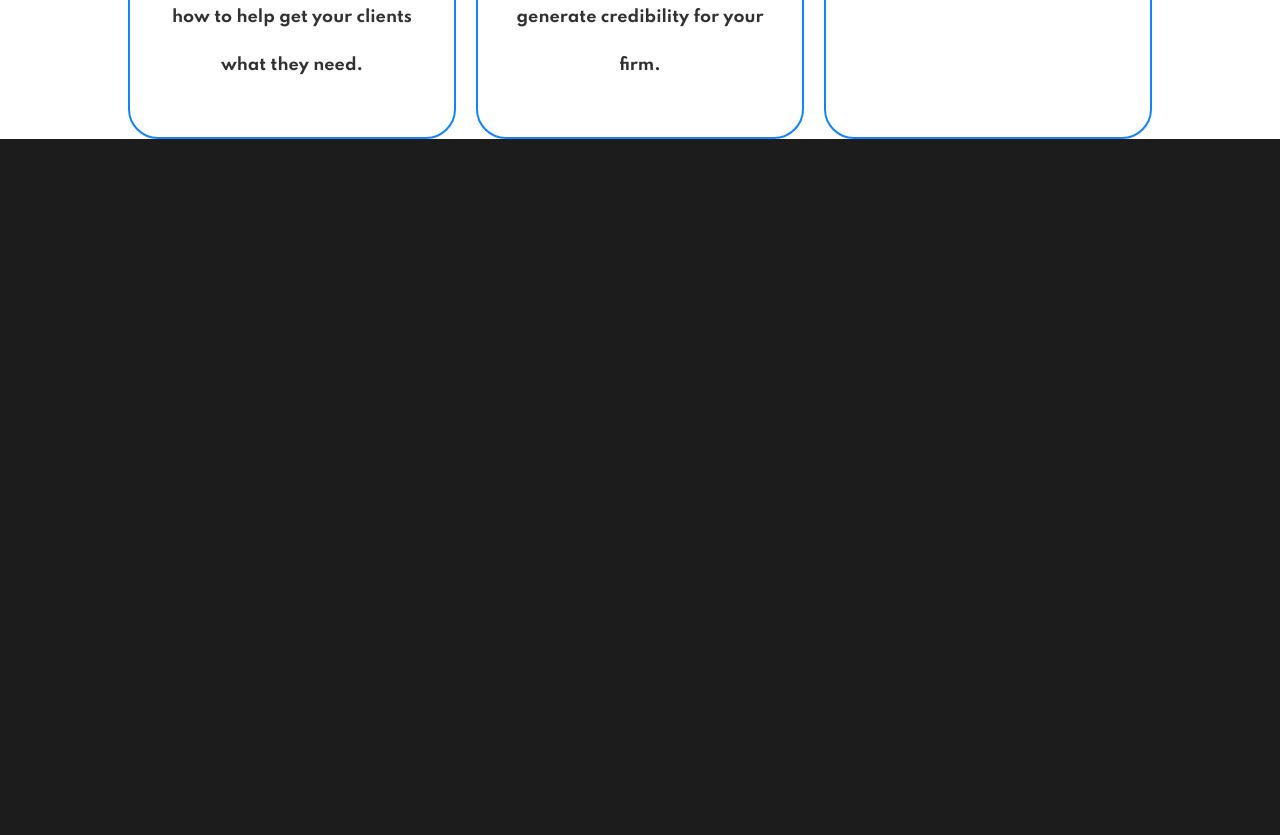
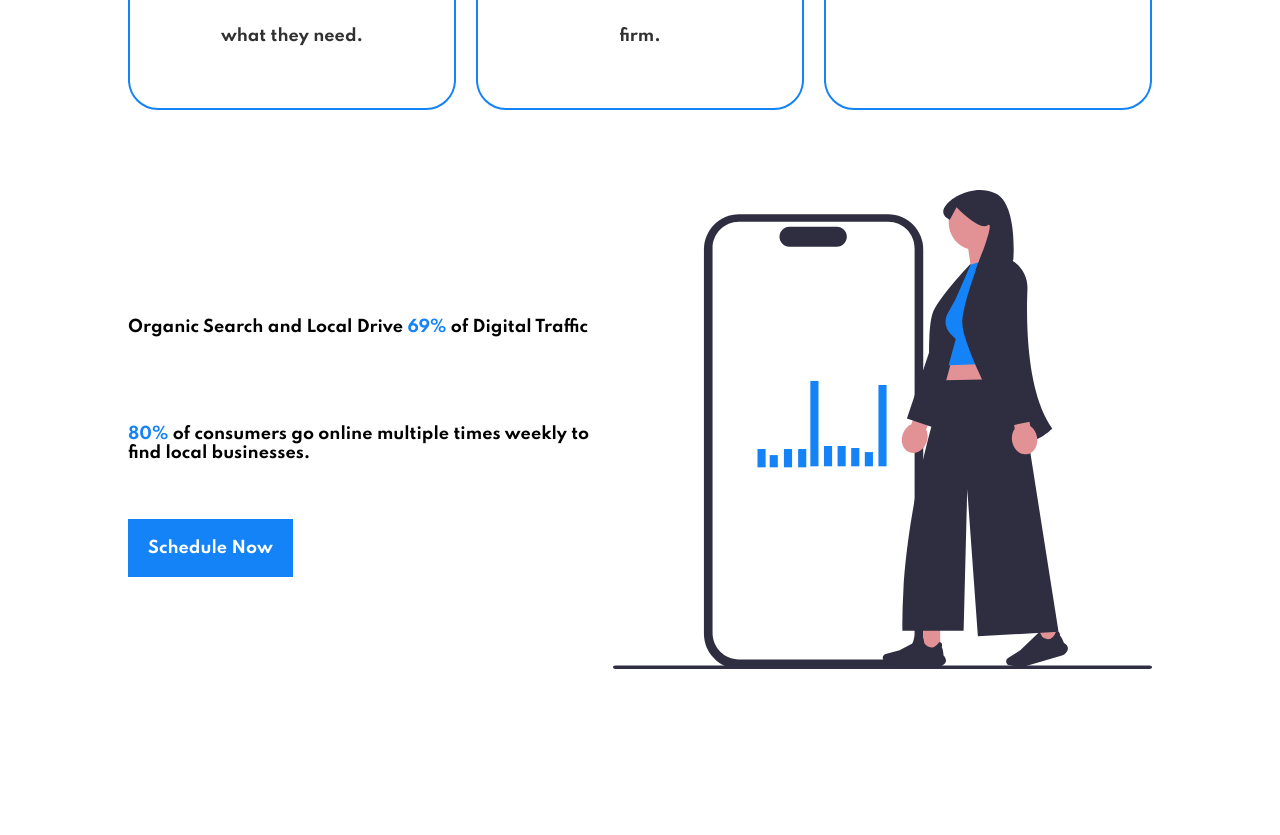
Before and after one commit to GrantGrowcott/Ninja-Devz, a Next.js app: page /Law in a window 1280 px wide. Shown: the part 1950-2785 px from the top of the page. Before the commit the page ends 2089 px from the top, so only its background shows below. Built offline with nearby package versions, Linux system fonts and the light colour scheme.

Commit message:
More UI Changes

```diff
--- /dev/null
+++ b/src/components/ScheduleNow.tsx
@@ -0,0 +1,9 @@
+const ScheduleNow = () => {
+  return (
+    <button className="law__cta__button">
+      <h4>Schedule Now</h4>
+    </button>
+  );
+};
+
+export default ScheduleNow;
--- a/src/pages/Law.tsx
+++ b/src/pages/Law.tsx
@@ -5,6 +5,7 @@ import { MdLocalCafe as Cup } from "react-icons/md";
 import { FaChartLine as Chart, FaBalanceScale as Scale } from "react-icons/fa";
 import { SiOrganicmaps as Organic } from "react-icons/si";
 import { lawIcon, blueIcon } from "@/constants";
+import ScheduleNow from "@/components/ScheduleNow";
 
 const Law = () => {
   return (
@@ -31,9 +32,7 @@ const Law = () => {
               Apply for your <span className="blue-text">20% discount today</span> on our SEO Services before time runs
               out. See how we can help you generate more leads today!!
             </h3>
-            <button className="law__cta__button">
-              <h3>Schedule Now</h3>
-            </button>
+            <ScheduleNow />
           </div>
           <div className="law__container__description__image">
             <Image
@@ -45,7 +44,6 @@ const Law = () => {
             />
           </div>
         </div>
-
         {/* Features Section */}
         <div className="features">
           <div className="features__title__container">
@@ -55,7 +53,6 @@ const Law = () => {
           <div className="features__offering">
             <h3>What we Offer to Your Firm</h3>
           </div>
-
           <div className="features__grid">
             <div className="features__grid__item">
               <Wrench size={lawIcon} color={blueIcon} />
@@ -101,6 +98,73 @@ const Law = () => {
             </div>
           </div>
         </div>
+
+        <div className="statistics">
+          <div className="statistics__container">
+            <ul>
+              <li>
+                <h3>
+                  Organic Search and Local Drive <span className="blue-text">69%</span> of Digital Traffic{" "}
+                </h3>
+              </li>
+              <li>
+                <h3>
+                  <span className="blue-text">80% </span>of consumers go online multiple times weekly to find local
+                  businesses.{" "}
+                </h3>
+              </li>
+            </ul>
+            <ScheduleNow />
+          </div>
+          <div className="statistics__container__image">
+            <Image
+              src="/phone-person.svg"
+              alt="Art of person standing beside a large phone with a bar graph"
+              width={539}
+              height={479}
+            />
+          </div>
+        </div>
+        <section className="law__profile">
+          <h3 className="black__center__text">Our Mission</h3>
+          <div className="law__profile__phone__container">
+            <p>-------</p>
+            <div className="law__profile__phone Image ">
+              <Image
+                src="/grant-blue.png"
+                alt="Vector graphic of Grant (The Founder)"
+                width={125}
+                height={125}
+                loading="lazy"
+              />
+            </div>
+            <p>-------</p>
+          </div>
+          <div className="law__profile__description">
+            <h4>
+              Hello. My name is Grant Growcott and I am a mobile application developer/ web developer. I started my
+              development journey when I began visiting boring financial and medical websites to realize that they
+              lacked the design specifications needed to draw in users. Over time, I have honed my technique to create
+              beautiful deliverables where businesses show customers they are professional and happy to serve. Whether
+              it&apos;s your dream mobile app, business website, or personal portfolio, we can deliver an excellent
+              product at a bargain price.
+            </h4>
+          </div>
+          <div className="law__profile__image">
+            <Image
+              src="/profile-pic.jpg"
+              alt="Grant Growcott Profile in Black and White"
+              width={200}
+              height={200}
+              loading="lazy"
+            />
+          </div>
+          <div className="law__profile__name">
+            <h3>Grant Growcott</h3>
+            <h4>Founder / Engineer</h4>
+          </div>
+        </section>
+
       </div>
     </div>
   );
--- a/src/styles/globals.css
+++ b/src/styles/globals.css
@@ -1371,7 +1371,7 @@ align-content: flex-start;
   background-color: var(--blue);
   cursor: pointer;
  }
-.law__cta__button h3{
+.law__cta__button h4{
  color: var(--white);
 }
 
@@ -1498,3 +1498,98 @@ margin-top: 5em;
     font-size: 2rem;
    }
 }
+
+/* Statistics Section */
+
+.statistics {
+  display: flex;
+  justify-content: center;
+  align-items: center;
+  margin: 0 auto;
+  padding-top: 5rem;
+}
+.statistics__container {
+  flex:1;
+}
+
+.statistics__container__image {
+  flex:1;
+  text-align: center;
+}
+
+.statistics__container h3{
+  color: var(--black);
+  font-size: 1rem;
+  padding: 2em 0;
+}
+
+.statistics ul {
+  list-style: none;
+  padding: 0;
+  margin: 0;
+}
+
+.statistics li {
+  position: relative;
+  margin-bottom: 1.5em;
+}
+
+
+
+@media screen and (max-width: 950px) {
+  .statistics {
+    flex-direction: column-reverse;
+  }
+
+  .statistics__container {
+    flex:1;
+    text-align: center;
+  }
+}
+
+/* Law Profile */
+.law__profile {
+  padding-top: 10em;
+}
+.black__center__text {
+  text-align: center;
+  color: var(--black);
+  font-size: 4rem;
+}
+.law__profile h3{
+  display: block;
+}
+.law__profile__phone__container {
+  display: flex;
+  justify-content: center;
+  align-Self: center;
+}
+.law__profile__phone__container p{
+  color: var(--black);
+}
+
+.law__profile__description {
+  padding: 0 2em;
+  text-align: center;
+}
+.law__profile__description h4{
+  color: var(--black);
+
+}
+.law__profile__image{
+  display: flex;
+  justify-content: center;
+  align-items: center;
+}
+.law__profile__image img{
+  margin-top: 2em;
+  border-radius: 100px;
+  width: 15rem;
+  height: 15rem;
+}
+.law__profile__name {
+  text-align: center;
+}
+.law__profile__name h3{
+color: var(--blue);
+}
```
Also changed, not shown: public/grant-blue.png (added), public/phone-person.svg (added).
